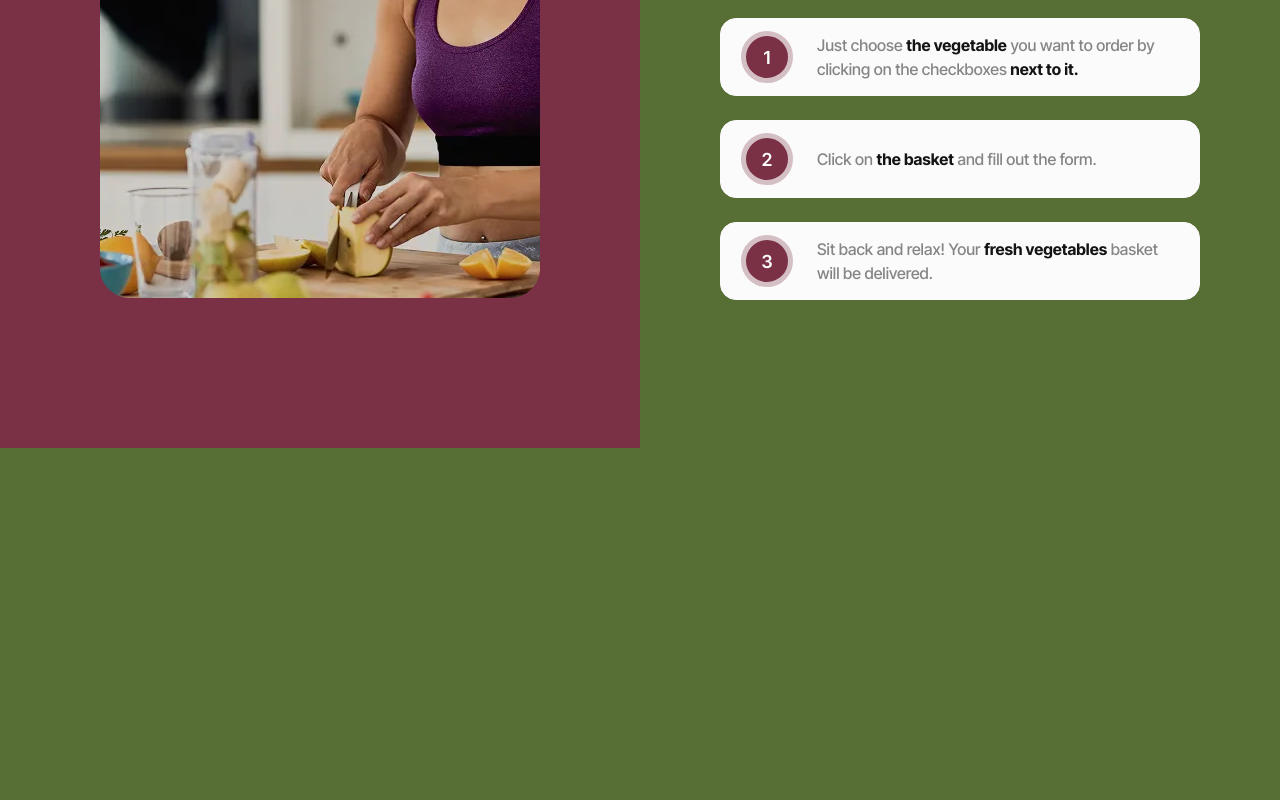
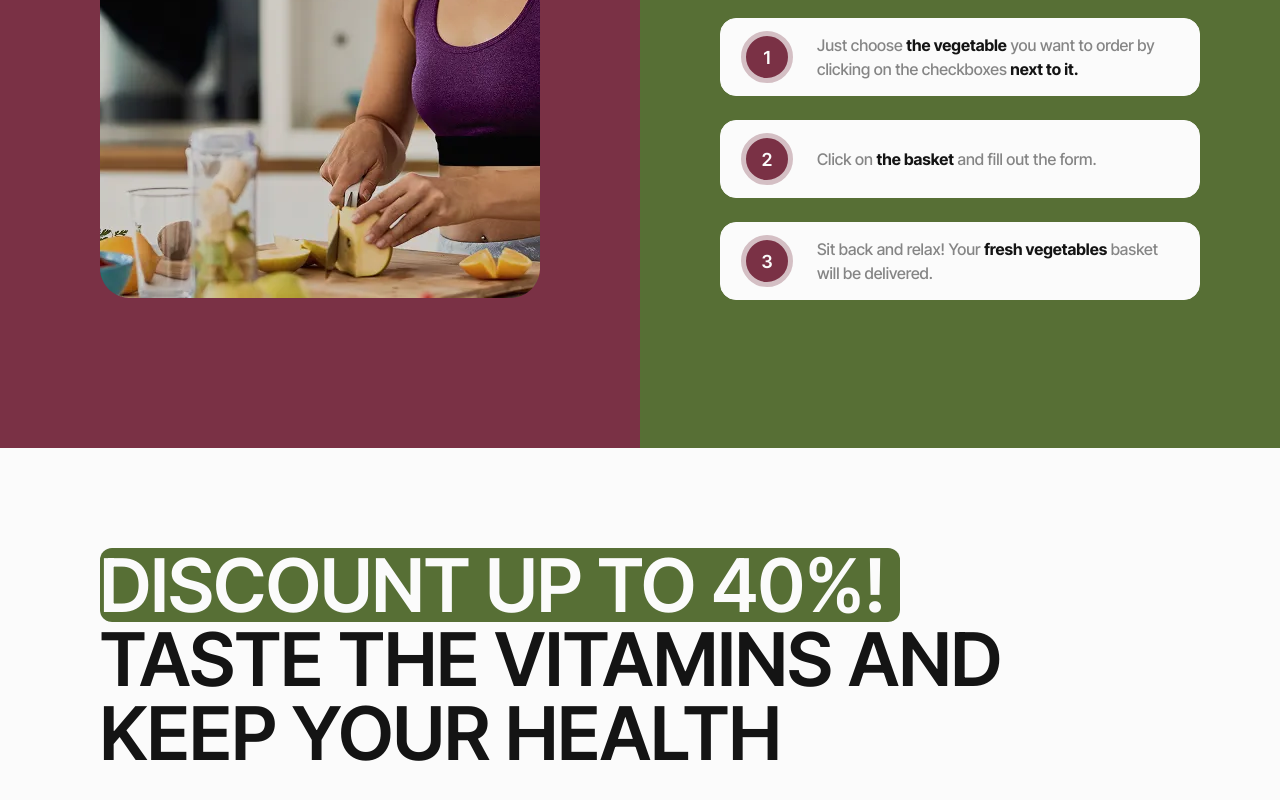
Before and after one commit to sofi-dobriak/green-harvest, a React (Vite) app: page / in a window 1280 px wide. Shown: the part 1158-1958 px from the top of the page. Before the commit the page ends 1606 px from the top, so only its background shows below. Built offline with nearby package versions, Linux system fonts and the light colour scheme.

Commit message:
discount

```diff
--- a/src/App.tsx
+++ b/src/App.tsx
@@ -5,6 +5,7 @@ import MobileMenu from './components/MobileMenu/MobileMenu';
 import HeroScreen from './components/HeroScreen/HeroScreen';
 import AboutScreen from './components/AboutScreen/AboutScreen';
 import Container from './components/Container/Container';
+import Discount from './components/Discount/Discount';
 
 function App() {
   const isDesktop = useMediaQuery({ minWidth: 1280 });
@@ -18,6 +19,7 @@ function App() {
           <HeroScreen />
           <AboutScreen />
         </Container>
+        <Discount />
       </main>
 
       {!isDesktop && <MobileMenu />}
--- /dev/null
+++ b/src/components/Discount/Discount.tsx
@@ -0,0 +1,18 @@
+import Container from '../Container/Container';
+
+const Discount = () => {
+  return (
+    <section className='py-20 md:py-25 px-5 md:px-8 xl:px-25 bg-[#fbfbfb]'>
+      <Container>
+        <p className='bg-[#576f35] text-[#fbfbfb] rounded-xl font-semibold text-[48px] md:text-[64px] xl:text-[74px] uppercase leading-[1] md:max-w-[700px] xl:max-w-[800px]'>
+          Discount up to 40%!
+        </p>
+        <p className='font-semibold text-[48px] md:text-[64px] xl:text-[74px] uppercase text-[#141414] leading-[1]'>
+          Taste the vitamins and keep your health
+        </p>
+      </Container>
+    </section>
+  );
+};
+
+export default Discount;
--- a/src/components/Header/Header.tsx
+++ b/src/components/Header/Header.tsx
@@ -4,7 +4,7 @@ import Navigation from '../Navigation/Navigation';
 const Header = () => {
   return (
     <header className='fixed w-full py-2.5 px-5 md:px-5 xl:py-4 xl:px-20 backdrop-blur-[3px] z-50'>
-      <div className='flex items-center justify-between w-full max-w-[375px] md:max-w-[768px] xl:max-w-[1280px] mx-auto '>
+      <div className='flex items-center justify-between w-full max-w-[375px] md:max-w-[768px] xl:max-w-[1280px]  mx-auto '>
         <Logo />
         <Navigation />
       </div>
--- a/src/components/MobileMenu/MobileMenu.tsx
+++ b/src/components/MobileMenu/MobileMenu.tsx
@@ -49,7 +49,7 @@ const MobileMenu = () => {
             <li>
               <a
                 href='#'
-                className='flex items-center  justify-center w-[118px] border border-[#fbfbfb] rounded-xl p-3 hover:bg-[#fbfbfb]  focus:bg-[#fbfbfb] hover:text-[#7a3145]  focus:text-[#7a3145] duration-300 ease-in-out cursor-pointer'
+                className='flex items-center  justify-center w-[118px] border text-[#fbfbfb] border-[#fbfbfb] rounded-xl p-3 hover:bg-[#fbfbfb]  focus:bg-[#fbfbfb] hover:text-[#7a3145]  focus:text-[#7a3145] duration-300 ease-in-out cursor-pointer'
               >
                 How It Works
               </a>
@@ -57,7 +57,7 @@ const MobileMenu = () => {
             <li>
               <a
                 href='#'
-                className='flex items-center justify-center w-[118px] border border-[#fbfbfb] rounded-xl p-3 hover:bg-[#fbfbfb]  focus:bg-[#fbfbfb] hover:text-[#7a3145]  focus:text-[#7a3145]  duration-300 ease-in-out cursor-pointer'
+                className='flex items-center justify-center w-[118px] border text-[#fbfbfb] border-[#fbfbfb] rounded-xl p-3 hover:bg-[#fbfbfb]  focus:bg-[#fbfbfb] hover:text-[#7a3145]  focus:text-[#7a3145]  duration-300 ease-in-out cursor-pointer'
               >
                 Vegetables
               </a>
@@ -65,7 +65,7 @@ const MobileMenu = () => {
             <li>
               <a
                 href='#'
-                className='flex items-center justify-center w-[118px] border border-[#fbfbfb] rounded-xl p-3 hover:bg-[#fbfbfb]  focus:bg-[#fbfbfb] hover:text-[#7a3145]  focus:text-[#7a3145]  duration-300 ease-in-out cursor-pointer '
+                className='flex items-center justify-center w-[118px] border text-[#fbfbfb] border-[#fbfbfb] rounded-xl p-3 hover:bg-[#fbfbfb]  focus:bg-[#fbfbfb] hover:text-[#7a3145]  focus:text-[#7a3145]  duration-300 ease-in-out cursor-pointer '
               >
                 Reviews
               </a>
@@ -74,7 +74,7 @@ const MobileMenu = () => {
 
           <button
             type='button'
-            className='w-full min-w-[176px] h-[52px] border-2 border-[#7a3145] bg-[#7a3145] rounded-4xl  cursor-pointer hover:bg-[#fbfbfb] hover:text-[#7a3145] focus:bg-[#fbfbfb] focus:text-[#7a3145] duration-300 ease-in-out'
+            className='w-full min-w-[176px] h-[52px] text-[#fbfbfb] border-2 border-[#7a3145] bg-[#7a3145] rounded-4xl  cursor-pointer hover:bg-[#fbfbfb] hover:text-[#7a3145] focus:bg-[#fbfbfb] focus:text-[#7a3145] duration-300 ease-in-out'
           >
             Shop now
           </button>
```
